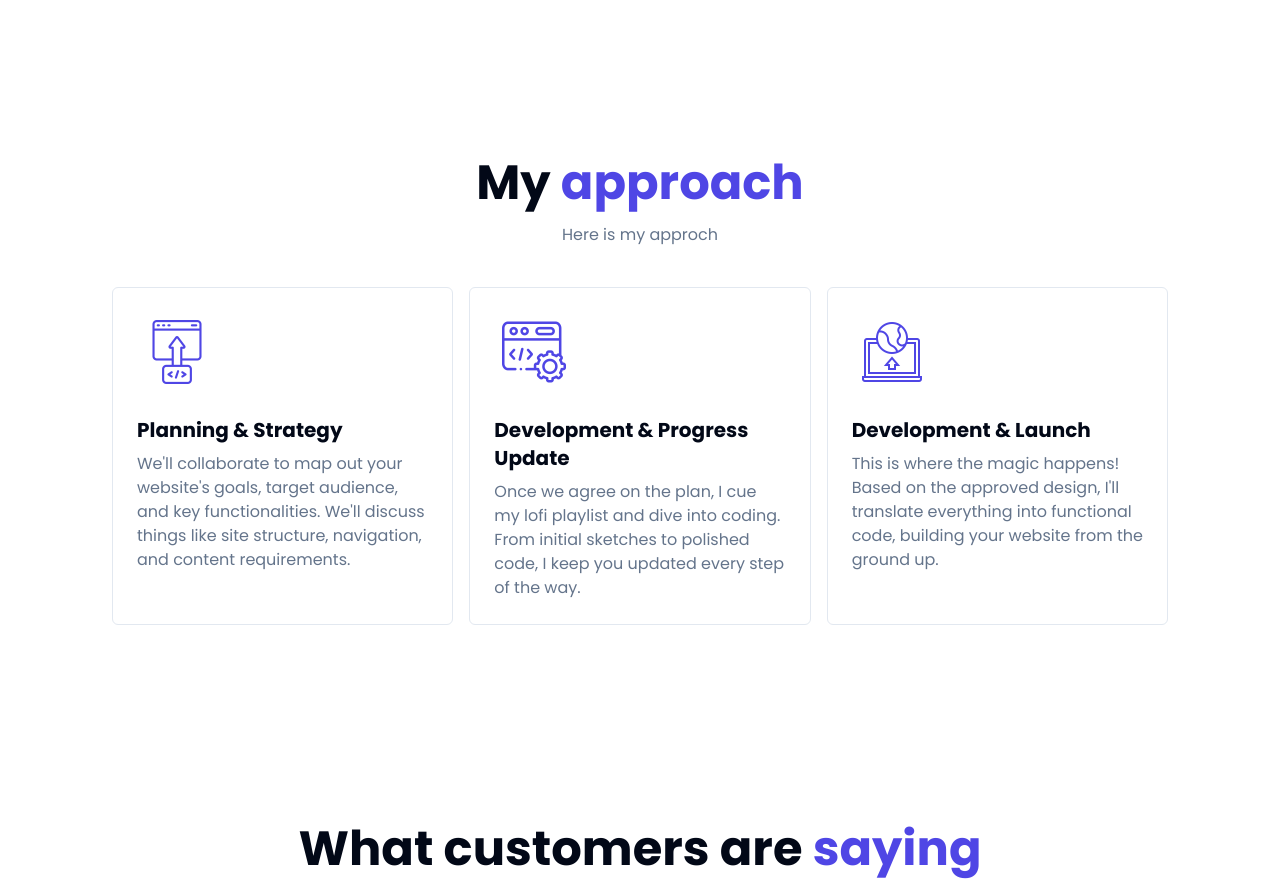
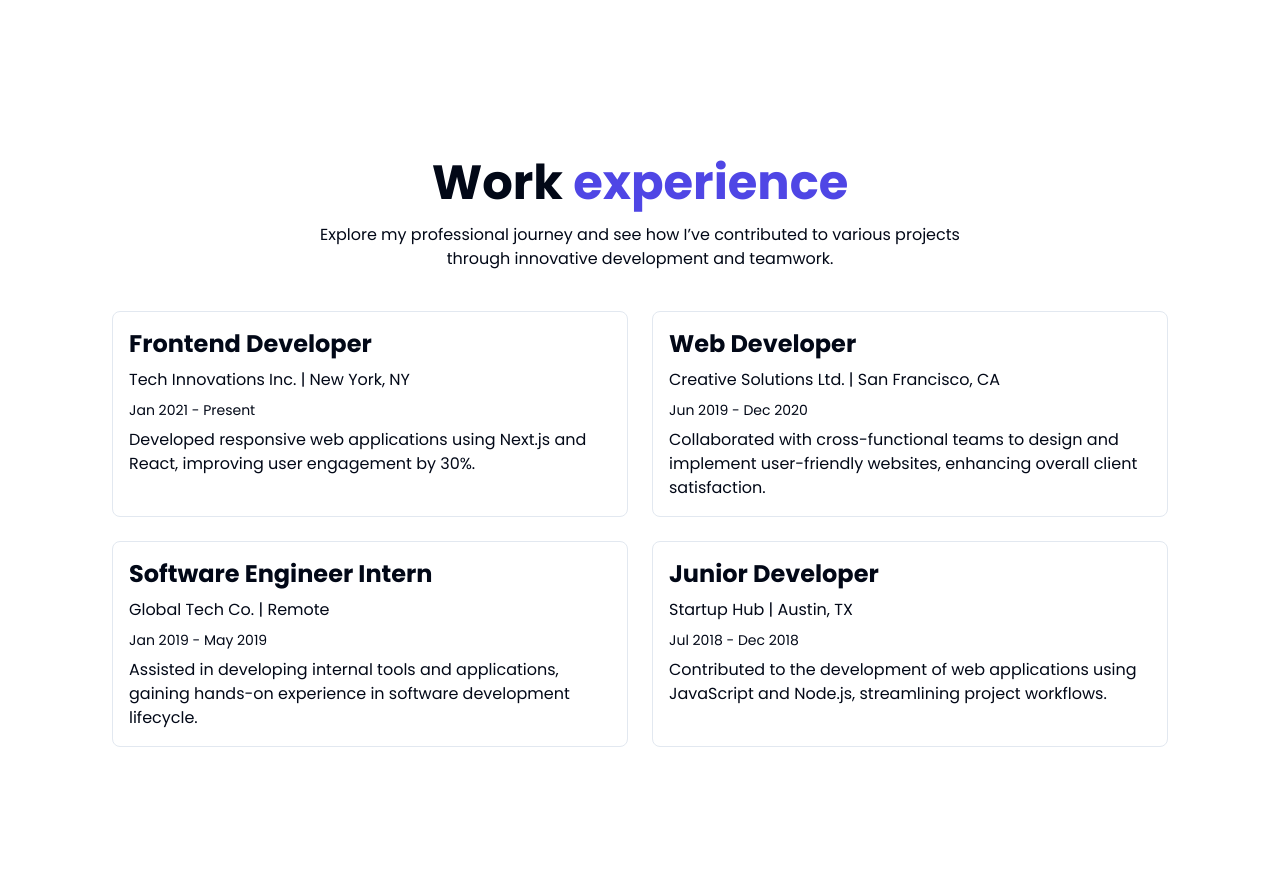
Before and after one commit to rejaulkariim/stacky, a Next.js app: page / in a window 1280 px wide. Shown: the part 1905-2796 px from the top of the page. Built offline with nearby package versions, Linux system fonts and the light colour scheme.

Commit message:
fix: refactore some design styles

```diff
--- a/src/app/page.tsx
+++ b/src/app/page.tsx
@@ -1,4 +1,5 @@
 import Approach from "@/components/sections/Approach";
+import Experience from "@/components/sections/Experience";
 import Hero from "@/components/sections/Hero";
 import Projects from "@/components/sections/Projects";
 import Testimonials from "@/components/sections/Testimonials";
@@ -8,6 +9,7 @@ export default function Home() {
     <main>
       <Hero />
       <Projects />
+      <Experience />
       {/* <About/> */}
       <Approach />
       <Testimonials />
--- a/src/components/sections/Approach.tsx
+++ b/src/components/sections/Approach.tsx
@@ -29,7 +29,7 @@ const Approach = () => {
                 />
                 <div className="mt-6 space-y-2">
                   <h3 className="text-xl font-bold">{item.title}</h3>
-                  <p className="text-muted-foreground">{item.description}</p>
+                  <p className="text-foreground">{item.description}</p>
                 </div>
               </div>
             </div>
--- /dev/null
+++ b/src/components/sections/Experience.tsx
@@ -0,0 +1,41 @@
+import { experience } from "@/constants";
+import MaxWidthWrapper from "../shared/MaxWidthWrapper";
+import SectionHeader from "../shared/SectionHeader";
+
+const Experience = () => {
+  return (
+    <section id="experience" className="py-10 md:py-20">
+      <MaxWidthWrapper>
+        <SectionHeader
+          title="Work"
+          span="experience"
+          description="Explore my professional journey and see how I’ve contributed to various projects through innovative development and teamwork."
+        />
+
+        <div className="grid grid-cols-1 md:grid-cols-2 gap-6 max-w-6xl mx-auto">
+          {experience.map((exp) => (
+            <div
+              key={exp.id}
+              className="border rounded-lg hover:bg-accent/40 transition-color duration-300 p-4"
+            >
+              <div className="flex flex-col">
+                <div className="space-y-2">
+                  <h1 className="font-bold text-2xl text-foreground">
+                    {exp.jobTitle}
+                  </h1>
+                  <h2 className="text-foreground">
+                    {exp.company} | {exp.location}
+                  </h2>
+                  <p className="text-foreground text-sm">{exp.duration}</p>
+                  <p className="text-foreground">{exp.description}</p>
+                </div>
+              </div>
+            </div>
+          ))}
+        </div>
+      </MaxWidthWrapper>
+    </section>
+  );
+};
+
+export default Experience;
--- a/src/components/sections/Projects.tsx
+++ b/src/components/sections/Projects.tsx
@@ -31,7 +31,7 @@ const Projects = () => {
 
               <div className="mt-4 space-y-2 pb-4">
                 <h3 className="text-xl font-bold">{item.title}</h3>
-                <p className="text-muted-foreground">{item.description}</p>
+                <p className="text-foreground">{item.description}</p>
               </div>
             </div>
           ))}
--- a/src/components/sections/Testimonials.tsx
+++ b/src/components/sections/Testimonials.tsx
@@ -7,7 +7,7 @@ import { Separator } from "../ui/separator";
 
 const Testimonials = () => {
   return (
-    <section className="py-10 md:py-20">
+    <section id="testimonails" className="py-10 md:py-20">
       <MaxWidthWrapper>
         <SectionHeader
           title="What customers are"
@@ -19,7 +19,7 @@ const Testimonials = () => {
           {userTestimonails.map((review) => (
             <div key={review.user}>
               <div className="bg-card border rounded-md p-6 relative">
-                <p className="text-muted-foreground text-sm md:text-base">
+                <p className="text-foreground text-sm md:text-base">
                   {review.comment}
                 </p>
                 <Separator className="mt-4" />
@@ -34,10 +34,8 @@ const Testimonials = () => {
                       className="size-10 rounded-full border object-contain"
                     />
 
-                    <div className="mb-0.5">
-                      <h4 className="text-lg text-muted-foreground">
-                        {review.user}
-                      </h4>
+                    <div className="space-y-1">
+                      <h4 className="text-lg text-foreground">{review.user}</h4>
                       <div className="flex items-center gap-2">
                         <Star className="fill-amber-500 text-amber-500 size-4" />
                         <Star className="fill-amber-500 text-amber-500 size-4" />
--- a/src/components/shared/SectionHeader.tsx
+++ b/src/components/shared/SectionHeader.tsx
@@ -10,7 +10,7 @@ const SectionHeader = ({ title, span, description }: TheaderProps) => {
       <h2 className="text-4xl md:text-5xl font-bold">
         {title} <span className="text-indigo-600">{span}</span>
       </h2>
-      <p className="text-muted-foreground max-w-prose mx-auto">{description}</p>
+      <p className="text-foreground max-w-prose mx-auto">{description}</p>
     </div>
   );
 };
--- a/src/constants/index.ts
+++ b/src/constants/index.ts
@@ -1,8 +1,8 @@
 export const navItems = [
   {
     id: "1",
-    name: "About",
-    route: "/aboaut",
+    name: "Work",
+    route: "/#work",
   },
   {
     id: "2",
@@ -11,13 +11,13 @@ export const navItems = [
   },
   {
     id: "3",
-    name: "Work",
-    route: "/#work",
+    name: "About",
+    route: "/#aboaut",
   },
   {
     id: "4",
-    name: "Contact",
-    route: "/#contact",
+    name: "Testimonails",
+    route: "/#testimonails",
   },
 ];
 
@@ -118,3 +118,46 @@ export const userTestimonails = [
     image: "/assets/users/user.png",
   },
 ];
+
+export const experience = [
+  {
+    id: "1",
+    jobTitle: "Frontend Developer",
+    company: "Tech Innovations Inc.",
+    location: "New York, NY",
+    duration: "Jan 2021 - Present",
+    description:
+      "Developed responsive web applications using Next.js and React, improving user engagement by 30%.",
+    image: "/assets/images/project.png",
+  },
+  {
+    id: "2",
+    jobTitle: "Web Developer",
+    company: "Creative Solutions Ltd.",
+    location: "San Francisco, CA",
+    duration: "Jun 2019 - Dec 2020",
+    description:
+      "Collaborated with cross-functional teams to design and implement user-friendly websites, enhancing overall client satisfaction.",
+    image: "/assets/images/project.png",
+  },
+  {
+    id: "3",
+    jobTitle: "Software Engineer Intern",
+    company: "Global Tech Co.",
+    location: "Remote",
+    duration: "Jan 2019 - May 2019",
+    description:
+      "Assisted in developing internal tools and applications, gaining hands-on experience in software development lifecycle.",
+    image: "/assets/images/project.png",
+  },
+  {
+    id: "4",
+    jobTitle: "Junior Developer",
+    company: "Startup Hub",
+    location: "Austin, TX",
+    duration: "Jul 2018 - Dec 2018",
+    description:
+      "Contributed to the development of web applications using JavaScript and Node.js, streamlining project workflows.",
+    image: "/assets/images/project.png",
+  },
+];
```
